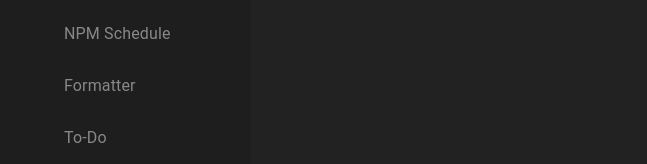
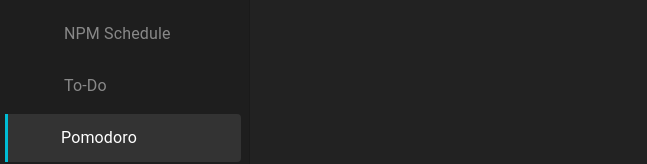
Before and after one commit to codeyevsky/Anotsys, a React (Vite) app: page /pomodoro in a window 1280 px wide. Shown: the part 608-772 px from the top of the page, without its empty margins (0-647 px from the left). Built offline with nearby package versions, Linux system fonts and the light colour scheme; some icons are missing.

Commit message:
Small Updates

```diff
--- a/package.json
+++ b/package.json
@@ -19,6 +19,8 @@
     "@tauri-apps/plugin-opener": "^2",
     "class-variance-authority": "^0.7.1",
     "clsx": "^2.1.1",
+    "js-beautify": "^1.15.4",
+    "lowlight": "^3.3.0",
     "lucide-react": "^0.536.0",
     "react": "^19.1.1",
     "react-dom": "^19.1.1",
@@ -27,6 +29,7 @@
   },
   "devDependencies": {
     "@tauri-apps/cli": "^2.7.1",
+    "@types/js-beautify": "^1.14.3",
     "@types/react": "^19.1.9",
     "@types/react-dom": "^19.1.7",
     "@vitejs/plugin-react": "^4.7.0",
--- a/src/App.tsx
+++ b/src/App.tsx
@@ -5,7 +5,6 @@
 import { MainLayout } from './components/MainLayout';
 import { AiNotificationSystemPage } from './pages/AiNotificationSystemPage';
 import { NpmSchedulePage } from './pages/NpmSchedulePage';
-import { FormatterPage } from './pages/FormatterPage';
 import { CommentSwiperPage } from './pages/CommentSwiperPage';
 import { RegexLibraryPage } from './pages/RegexLibraryPage';
 import { RegexDebuggerPage } from './pages/RegexDebuggerPage';
@@ -72,7 +71,6 @@
           <Route index element={<WelcomePage />} />
           <Route path="ai-notification-system" element={<AiNotificationSystemPage />} />
           <Route path="npm-schedule" element={<NpmSchedulePage />} />
-          <Route path="formatter" element={<FormatterPage />} />
           <Route path="comment-swiper" element={<CommentSwiperPage />} />
           <Route path="regex-library" element={<RegexLibraryPage />} />
           <Route path="regex-debugger" element={<RegexDebuggerPage />} />
--- a/src/components/Sidebar.tsx
+++ b/src/components/Sidebar.tsx
@@ -3,7 +3,6 @@
 import { Drawer, List, ListItem, ListItemButton, ListItemIcon, ListItemText, Box, Typography, TextField, InputAdornment } from "@mui/material";
 import SearchIcon from "@mui/icons-material/Search";
 import HubIcon from "@mui/icons-material/Hub";
-import FormatAlignLeftIcon from "@mui/icons-material/FormatAlignLeft";
 import ChecklistIcon from "@mui/icons-material/Checklist";
 import LibraryBooksIcon from "@mui/icons-material/LibraryBooks";
 import BugReportIcon from "@mui/icons-material/BugReport";
@@ -72,7 +71,6 @@
     title: "DEVELOPER TOOLS",
     items: [
       { text: "NPM Schedule", path: "/npm-schedule", icon: <EventNoteIcon /> },
-      { text: "Formatter", path: "/formatter", icon: <FormatAlignLeftIcon /> },
       { text: "To-Do", path: "/todo", icon: <ChecklistIcon /> },
       { text: "Pomodoro", path: "/pomodoro", icon: <TimerIcon /> },
     ],
--- a/src/pages/FormatterPage.tsx
+++ /dev/null
@@ -1,18 +0,0 @@
-import { Box, Typography } from "@mui/material";
-
-export function FormatterPage() {
-  return (
-    <Box sx={{ backgroundColor: '#222', color: 'white' }}>
-      <Box sx={{ p: 3, backgroundColor: '#1e1e1e', borderBottom: '1px solid #444', lineHeight: '0.47' }}>
-        <Typography variant="h4" component="h1" color="white" sx={{ lineHeight: '0.47' }}>
-          Formatter
-        </Typography>
-      </Box>
-      <Box sx={{ p: 3 }}>
-        <Typography variant="body1">
-          Formatter sayfası içeriği burada yer alacak.
-        </Typography>
-      </Box>
-    </Box>
-  );
-}
```
Also changed, not shown: 2 other files (tests, documents, lock files or other folders).
